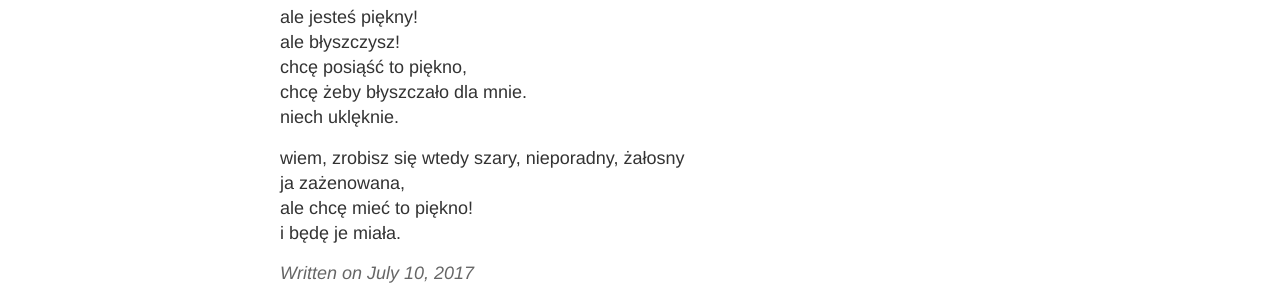
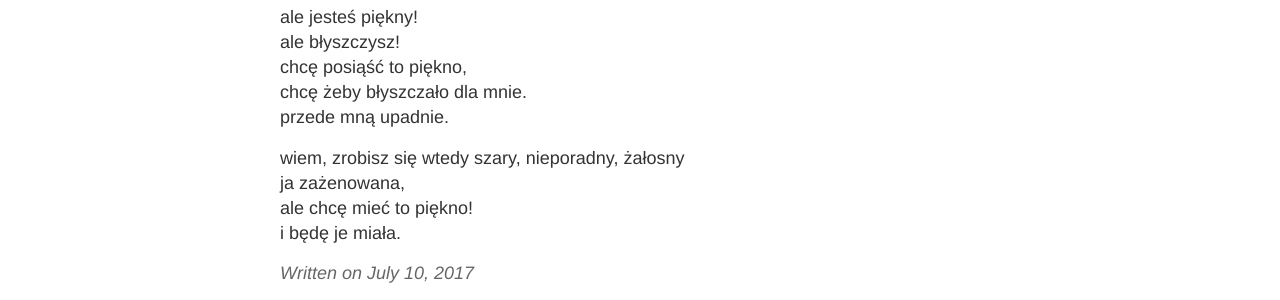
Before and after one commit to keIpie/keIpie.github.io, a Jekyll site: the page built from liryka/_posts/2017-07-10-destrukcja.md, in a window 1280 px wide. Shown: the part 379-679 px from the top of the page. Built offline with Jekyll 4.4.1, drawn with Linux system fonts in a browser that asks for light colours.

Commit message:
kryptowanie

```diff
--- a/liryka/_posts/2017-07-10-destrukcja.md
+++ b/liryka/_posts/2017-07-10-destrukcja.md
@@ -7,7 +7,7 @@ ale jesteś piękny!\
 ale błyszczysz!\
 chcę posiąść to piękno,\
 chcę żeby błyszczało dla mnie.\
-niech uklęknie.
+przede mną upadnie.
 
 wiem, zrobisz się wtedy
 szary, nieporadny, żałosny\
```
